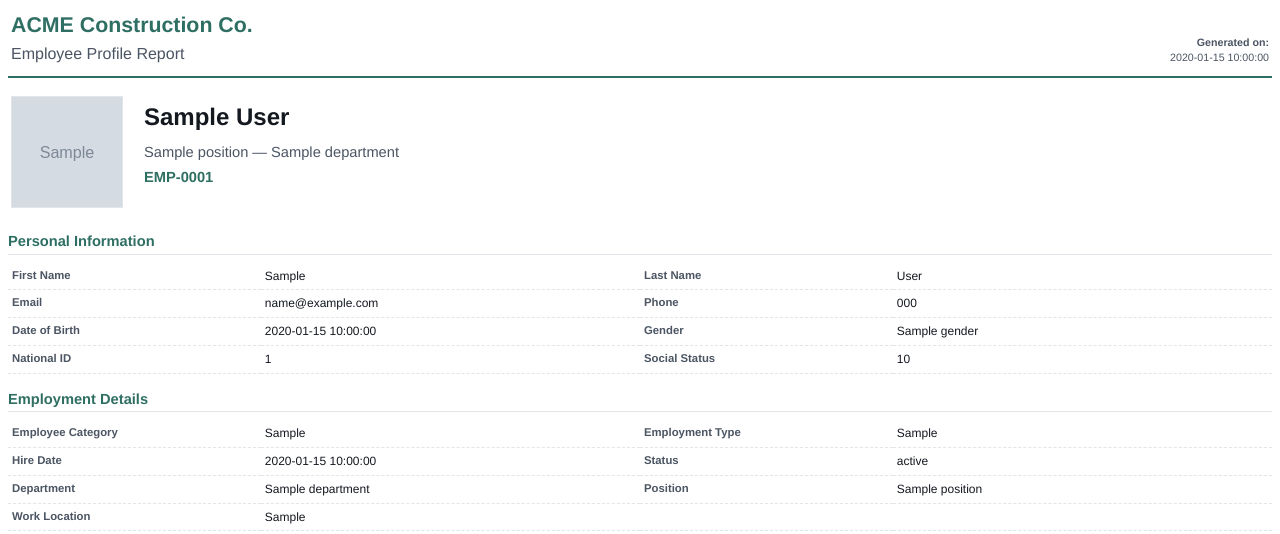
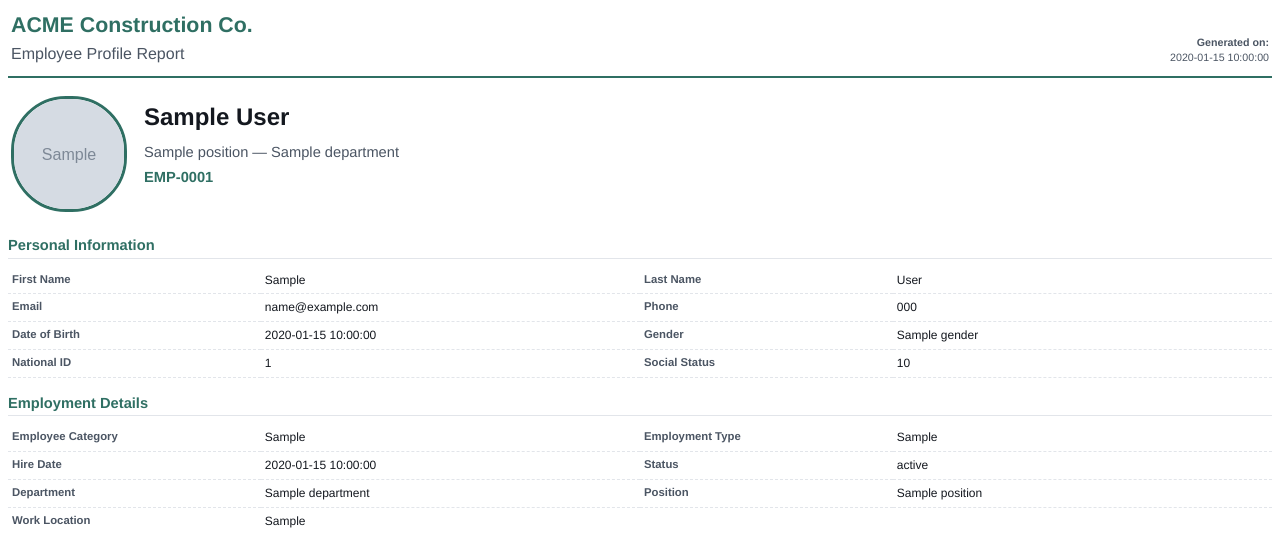
Before and after one commit to RoshD-08/employee_crud, a Flask app: template templates/profile_pdf.html in a window 1280 px wide. Shown: the top 534 px of the page. Run offline with Flask 3, Linux system fonts and the light colour scheme; the template is opened without the code that fills it: most values are stand-ins (such as "Sample title", 1, 10 or a date in 2020); grey boxes marked "Sample" are stand-in pictures; a database or web service that is not in the repository returns one stand-in record (values such as "Sample title"); some libraries are stand-ins or nearby versions.

Commit message:
fix: update employee photo styling in PDF template for improved appearance

```diff
--- a/templates/profile_pdf.html
+++ b/templates/profile_pdf.html
@@ -86,9 +86,9 @@
         <tr>
             <td style="width: 120px; vertical-align: top;">
                 {% if employee.photo %}
-                    <img src="{{ base_dir }}/static/uploads/photos/{{ employee.photo }}" style="width: 110px; height: 110px; border: 1px solid #E2E5EA;">
+                    <img src="{{ base_dir }}/static/uploads/photos/{{ employee.photo }}" style="width: 110px; height: 110px; border: 3px solid #2F6F63; border-radius: 55px; object-fit: cover;">
                 {% else %}
-                    <div style="width: 110px; height: 110px; background-color: #F7F8FA; border: 1px solid #E2E5EA; text-align: center; line-height: 110px; color: #9ca3af; font-size: 9pt;">
+                    <div style="width: 110px; height: 110px; background-color: #F7F8FA; border: 3px solid #2F6F63; border-radius: 55px; text-align: center; line-height: 110px; color: #9ca3af; font-size: 9pt; overflow: hidden;">
                         Photo
                     </div>
                 {% endif %}
```
